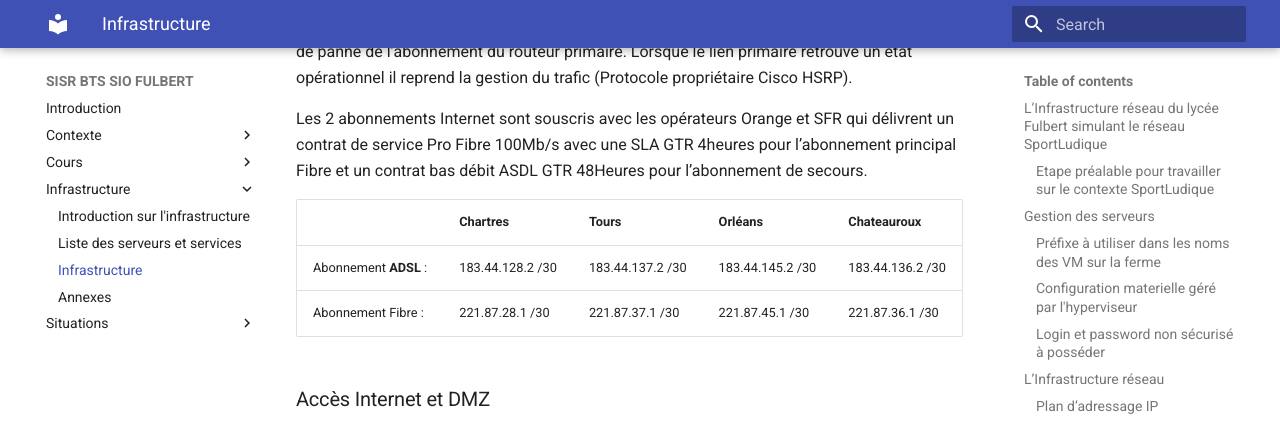
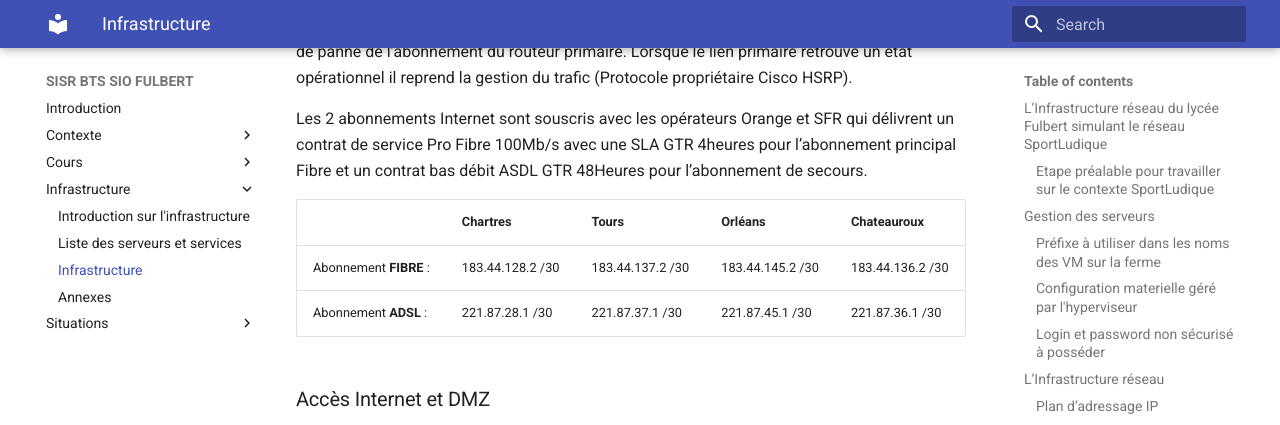
Before and after one commit to lmeryFulbert/sisrsiofulbert.github.io, an MkDocs documentation site: the page built from docs/infrastructure/03-infrastructure.md, in a window 1280 px wide and 900 px high, scrolled down 4975 px. Shown: the top 425 px of the window. Built offline with MkDocs 1.6.1 and Material for MkDocs 9.7.7, drawn with Linux system fonts in a browser that asks for light colours.

```diff
--- a/docs/infrastructure/03-infrastructure.md
+++ b/docs/infrastructure/03-infrastructure.md
@@ -195,8 +195,8 @@ ASDL GTR 48Heures pour l’abonnement de secours.
 
 |                        | **Chartres**      | **Tours**        | **Orléans**      | **Chateauroux**  |
 |------------------------|-------------------|------------------|------------------|------------------|
-| Abonnement **ADSL** :  | 183.44.128.2 /30  | 183.44.137.2 /30 | 183.44.145.2 /30 | 183.44.136.2 /30 |
-| Abonnement Fibre :     | 221.87.28.1 /30   | 221.87.37.1 /30  | 221.87.45.1 /30  | 221.87.36.1 /30  |
+| Abonnement **FIBRE** :  | 183.44.128.2 /30  | 183.44.137.2 /30 | 183.44.145.2 /30 | 183.44.136.2 /30 |
+| Abonnement **ADSL** :     | 221.87.28.1 /30   | 221.87.37.1 /30  | 221.87.45.1 /30  | 221.87.36.1 /30  |
 
 
 ### Accès Internet et DMZ
```
